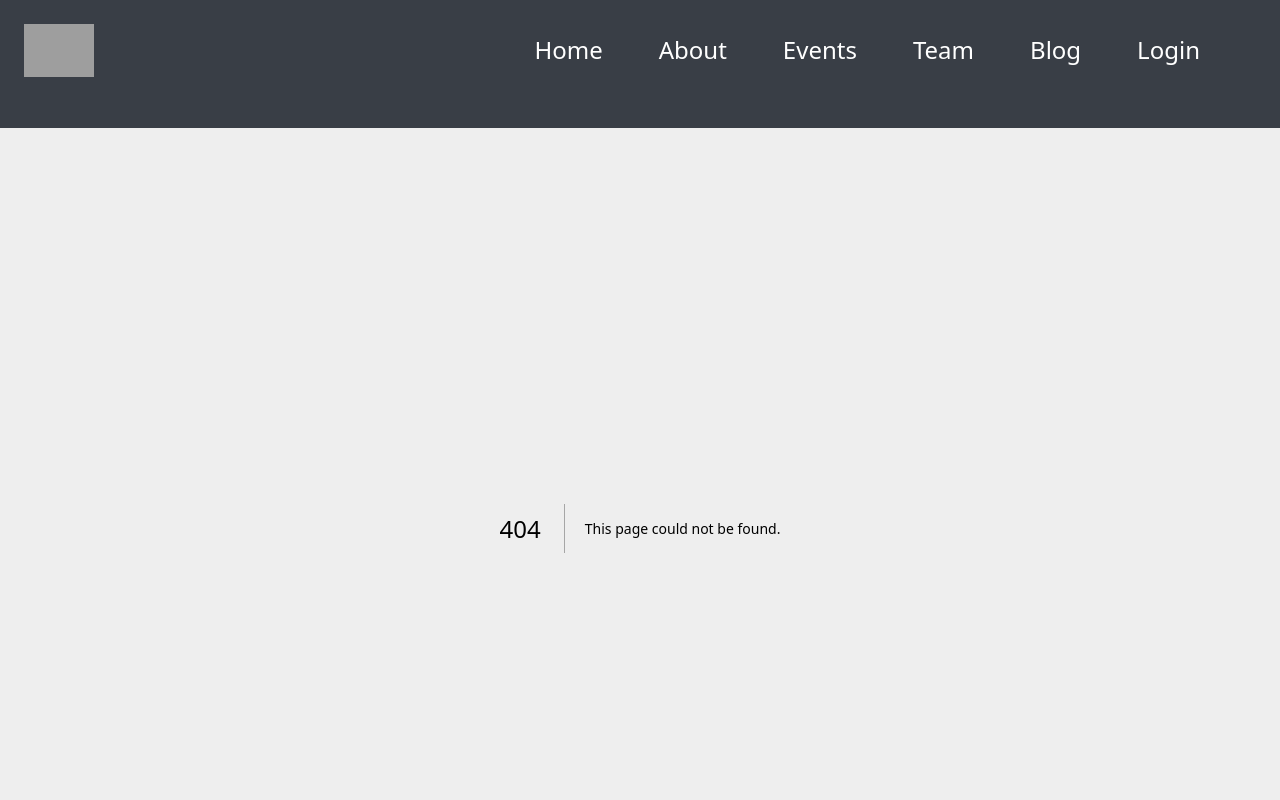
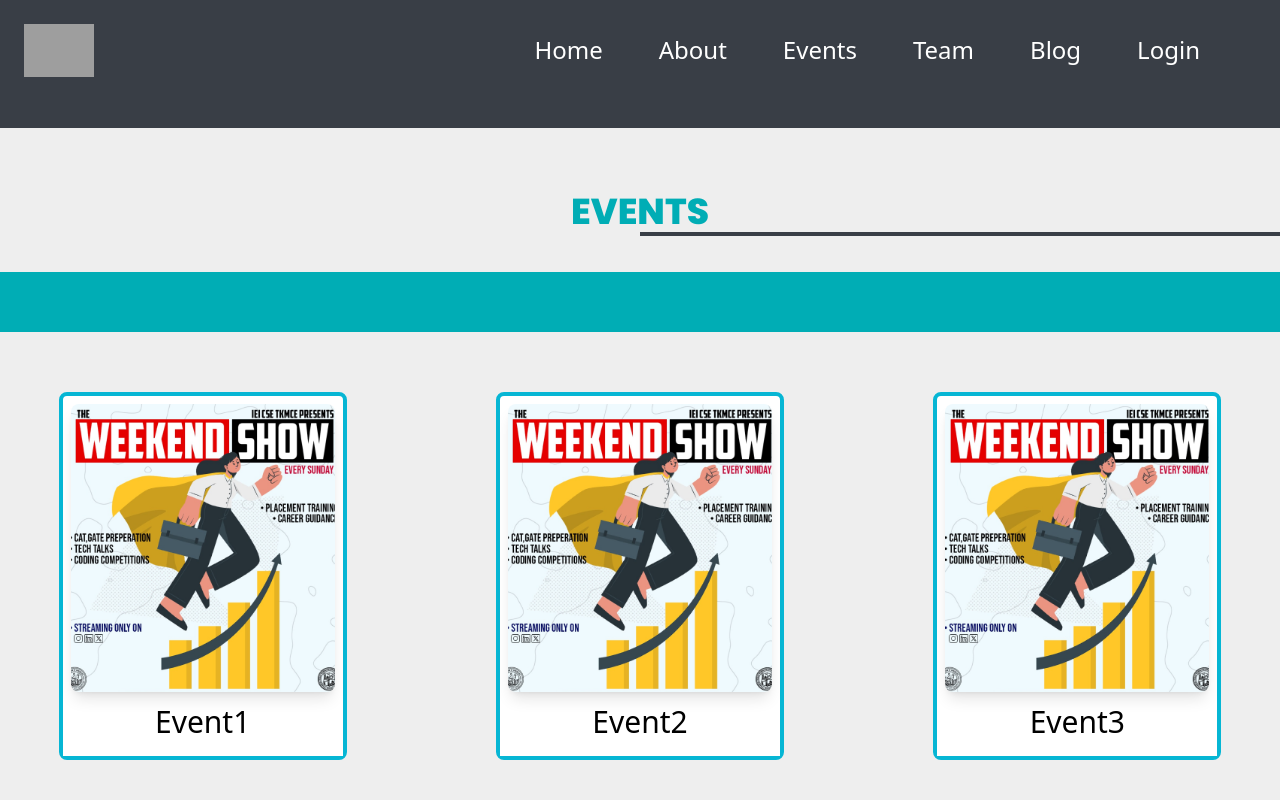
Before and after one commit to agastus047/iei-cse-tkmce, a Next.js app: page /Events in a window 1280 px wide. Before the commit this address had no page. Shown: the top 800 px of the page. Built offline with nearby package versions, Linux system fonts and the light colour scheme; grey boxes are pictures that could not be loaded.

Commit message:
events page

```diff
--- /dev/null
+++ b/src/components/Eventspgcard.jsx
@@ -0,0 +1,17 @@
+import Router from "next/router";
+
+const Eventcard =({items})=>
+{
+    return(
+        <div className="md:mt-5 w-64 md:w-72 bg-white lg:w-84 h-84 m-auto flex flex-col rounded-lg border-4 border-cyan-500  transform transition-transform hover:scale-105 " onClick={() => Router.push("/event/" + items.link)}>
+        <div className="mt-2 mr-2 ml-2 bg-white card-image w-auto h-72 relative overflow-hidden rounded-lg shadow-lg">
+            <img src={items.img} className="absolute bg-white object-cover object-center h-full w-full rounded-t-md z-10" alt="Image"/>
+        </div>
+        <div className='flex h-16 bg-white justify-center items-center text-2xl md:text-3xl text-nav-bg border-4 border-white border-t-0'>
+          {items.name}
+        </div>
+    </div>
+    )
+}
+
+export default Eventcard
--- a/src/components/Navbar.jsx
+++ b/src/components/Navbar.jsx
@@ -43,10 +43,10 @@ function Navbar() {
             <Link href="/About" className="text-white hover:text-[#00ADB5]" onClick={closeDrawer}>
               About
             </Link>
-            <Link href="/events" className="text-white hover:text-[#00ADB5]" onClick={closeDrawer}>
+            <Link href="/Events" className="text-white hover:text-[#00ADB5]" onClick={closeDrawer}>
               Events
             </Link>
-            <Link href="/team" className="text-white hover:text-[#00ADB5]" onClick={closeDrawer}>
+            <Link href="/Execom" className="text-white hover:text-[#00ADB5]" onClick={closeDrawer}>
               Team
             </Link>
             <Link href="/blog" className="text-white hover:text-[#00ADB5]" onClick={closeDrawer}>
@@ -78,10 +78,10 @@ function Navbar() {
               <Link href="/About" onClick={closeDrawer}>
                 <ListItemText primary="About" className='hover:text-[#00ADB5]'/>
               </Link>
-              <Link href="/events" onClick={closeDrawer}>
+              <Link href="/Events" onClick={closeDrawer}>
                 <ListItemText primary="Events" className='hover:text-[#00ADB5]'/>
               </Link>
-              <Link href="/team" onClick={closeDrawer}>
+              <Link href="/Execom" onClick={closeDrawer}>
                 <ListItemText primary="Team" className='hover:text-[#00ADB5]'/>
               </Link>
               <Link href="/blog" onClick={closeDrawer}>
--- a/src/components/execomlist.js
+++ b/src/components/execomlist.js
@@ -146,4 +146,12 @@ export const webteam=[
         linkedIn:'https://www.linkedin.com/in/anjana-kj-312136229/?utm_source=share&utm_campaign=share_via&utm_content=profile&utm_medium=android_app',
         imgcorrect:true
     },
+    {
+        id:20,
+        name:'YadhuKrishnan B C',
+        img:'/assets/execommember/Yadhukrishnan BC.jpg',
+        position:'Web Team',
+        linkedIn:'https://www.linkedin.com/in/anjana-kj-312136229/?utm_source=share&utm_campaign=share_via&utm_content=profile&utm_medium=android_app',
+        imgcorrect:true
+    },
 ]
--- a/src/pages/About.js
+++ b/src/pages/About.js
@@ -3,7 +3,7 @@ import React from 'react'
 const About = () => {
   return (
     <div className='flex-col  justify-items-center '>
-        <div  className='flex flex-col justify-end items-center h-32'>
+        <div  className='flex flex-col justify-end items-center mt-16'>
             <h1 className="font-Poppins font-extrabold text-4xl text-center" style={{color:"#00ADB5"}}>ABOUT US</h1>
 
         </div>
--- /dev/null
+++ b/src/pages/Events.js
@@ -0,0 +1,24 @@
+import React from 'react';
+import Eventcard from '../components/Eventspgcard';
+import eventlist from '../components/eventlist';
+
+const Events = () => {
+  const cards = eventlist.map(item => (
+      <Eventcard items={item} />
+  ));
+
+  return (
+    <div className='flex-col mt-16 mb-16'>
+      <div className='flex flex-col items-center'>
+        <h1 className="font-Poppins font-extrabold text-4xl text-center" style={{ color: "#00ADB5" }}>EVENTS</h1>
+      </div>
+      <hr style={{ top: '20px', border: 'none', height: '4px', background: '#393E46', marginBottom: '10px', width: '50%', float: 'right' }}></hr>
+      <span style={{ backgroundColor: '#00ADB5', height: '60px', width: '100%', display: 'block' }} className='mt-10'></span>
+      <div className='mt-12 md:mt-10 grid lg:grid-cols-3 md:grid-cols-2 sm:grid-cols-2 mb-10 grid-cols-1 justify-center items-center gap-12 sm:gap-8 md:gap-8 lg:gap-8'>
+        {cards}
+      </div>
+    </div>
+  );
+}
+
+export default Events;
```
Also changed, not shown: public/assets/execommember/Yadhukrishnan BC.jpg (added).
